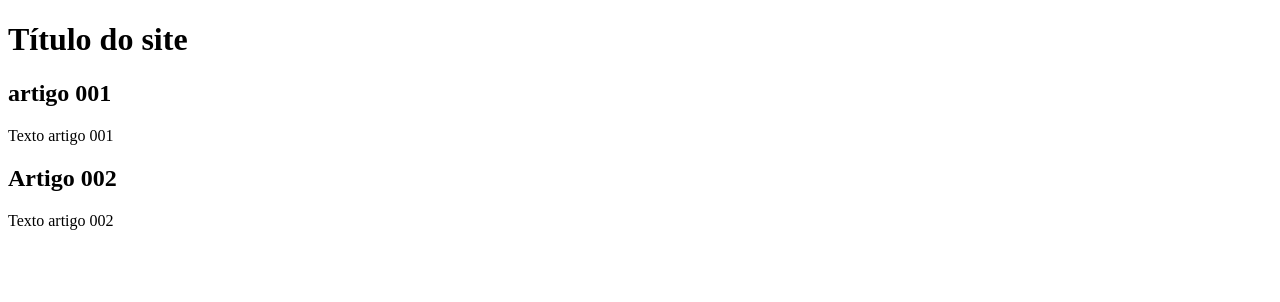
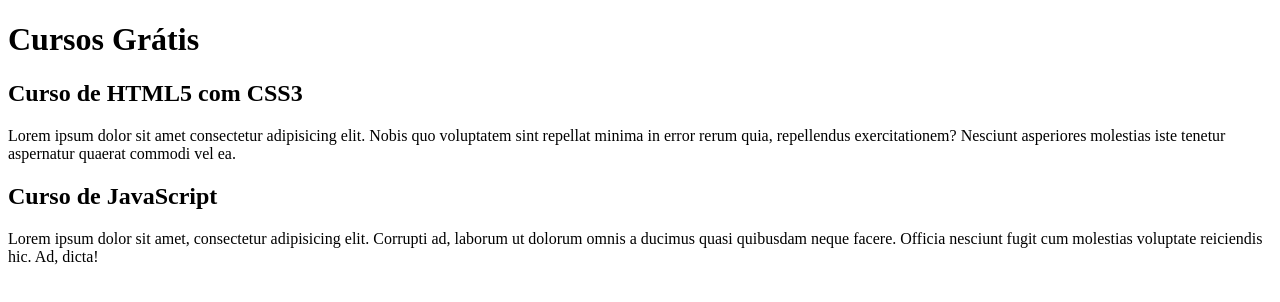
Before and after one commit to Papaes/projeto-site-, a plain HTML site: page index.html in a window 1280 px wide. Drawn offline with Linux system fonts and the light colour scheme.

Commit message:
Comecei a escrever o Conteúdo

```diff
--- a/index.html
+++ b/index.html
@@ -9,15 +9,15 @@
 <body>
    <main>
     <header>
-        <h1>Título do site</h1>
+        <h1>Cursos Grátis</h1>
     </header>
     <article>
-        <h2>artigo 001</h2>
-        <p>Texto artigo 001</p>
+        <h2>Curso de HTML5 com CSS3</h2>
+        <p>Lorem ipsum dolor sit amet consectetur adipisicing elit. Nobis quo voluptatem sint repellat minima in error rerum quia, repellendus exercitationem? Nesciunt asperiores molestias iste tenetur aspernatur quaerat commodi vel ea.</p>
     </article>
     <article>
-        <h2>Artigo 002</h2>
-        <p>Texto artigo 002</p>
+        <h2>Curso de JavaScript</h2>
+        <p>Lorem ipsum dolor sit amet, consectetur adipisicing elit. Corrupti ad, laborum ut dolorum omnis a ducimus quasi quibusdam neque facere. Officia nesciunt fugit cum molestias voluptate reiciendis hic. Ad, dicta!</p>
     </article>
    </main>
 </body>
```
